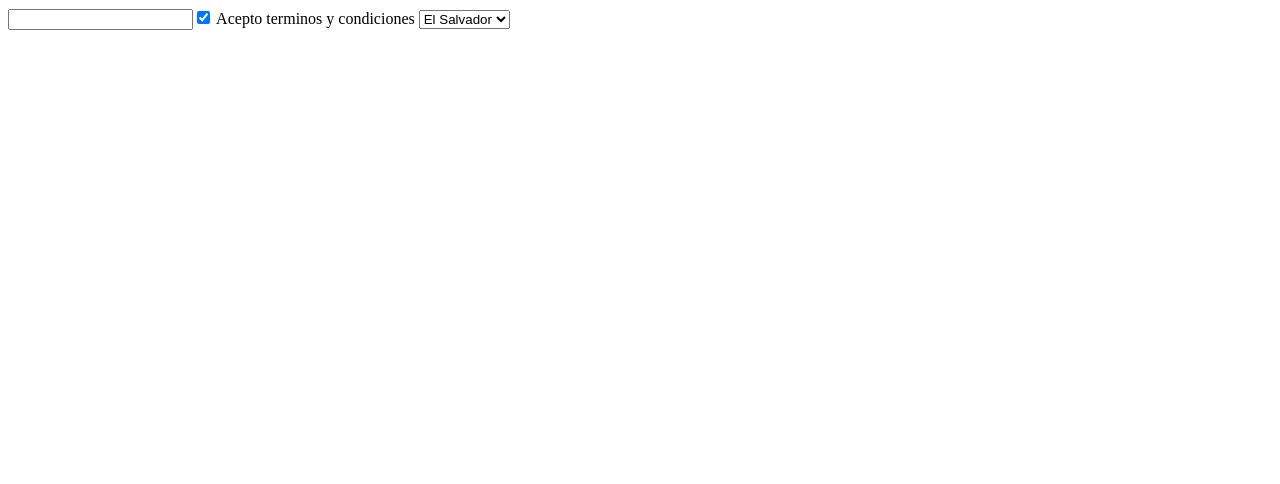
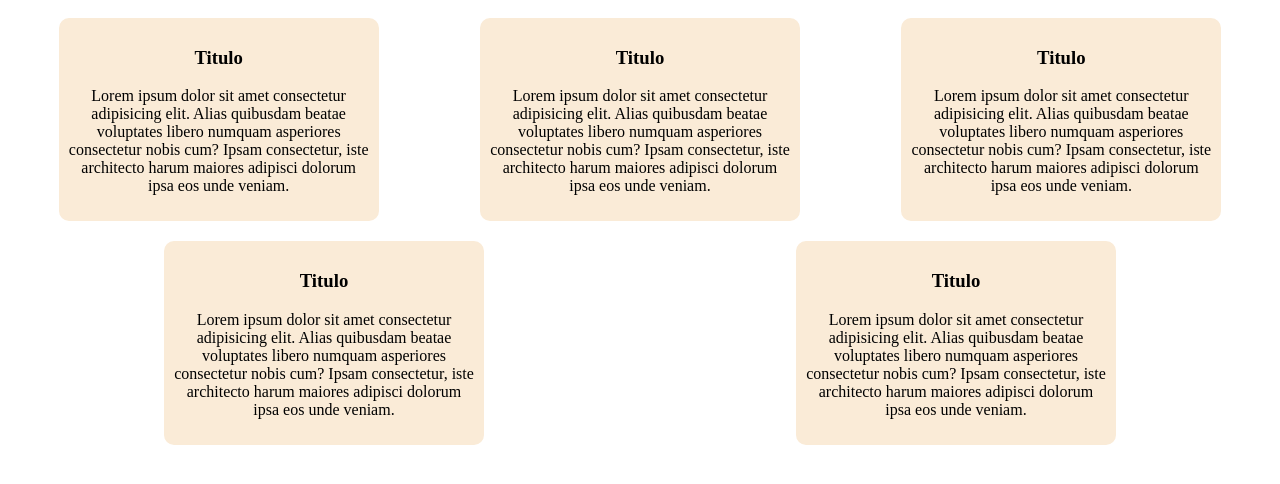
Before and after one commit to willianH4/VueJS-FirstApp, a Vue app: page / in a window 1280 px wide. Shown: the top 484 px of the page. Built offline with nearby package versions, Linux system fonts and the light colour scheme.

Commit message:
Vertical comunication betwewn components - first step

```diff
--- a/src/App.vue
+++ b/src/App.vue
@@ -1,13 +1,11 @@
 <script setup lang="ts">
   // logic or components
-import CycleComposition from './components/cycle/CycleComposition.vue';
-import ModelForm from './components/forms/ModelForm.vue';
+import PostList from '@/components/post/PostList.vue'
 </script>
 
 <template>
   <!-- html -->
-  <ModelForm />
-  <CycleComposition/>
+  <PostList />
 </template>
 
 <style scoped>
--- /dev/null
+++ b/src/components/post/PostDetail.vue
@@ -0,0 +1,23 @@
+<template>
+    <div class="post">
+        <h3>Titulo</h3>
+        <p>Lorem ipsum dolor sit amet consectetur adipisicing elit. Alias quibusdam beatae voluptates libero numquam asperiores consectetur nobis cum? Ipsam consectetur, iste architecto harum maiores adipisci dolorum ipsa eos unde veniam.</p>
+    </div>
+</template>
+
+<script lang="ts" setup>
+</script>
+
+<style scoped>
+    .post {
+        width: 300px;
+        border-radius: 10px;
+        height: auto;
+        min-height: 100px;
+        background-color: antiquewhite;
+        text-align: center;
+        margin: 10px;
+        padding: 10px;
+    }
+
+</style>
--- /dev/null
+++ b/src/components/post/PostList.vue
@@ -0,0 +1,43 @@
+<template>
+    <div class="container">
+        <PostDetailVue v-for="(post, index) in info" :key="index" title="post.title" content="post.content"/>
+    </div>
+</template>
+
+<script lang="ts" setup>
+import PostDetailVue from './PostDetail.vue';
+import type { IPost } from '@/data/interfaces/Post';
+
+
+    let info:Array<IPost> = [
+        {
+            title: 'Post 1',
+            content: 'Texto del post 1'
+        },
+        {
+            title: 'Post 2',
+            content: 'Texto del post 2'
+        },
+        {
+            title: 'Post 3',
+            content: 'Texto del post 3'
+        },
+        {
+            title: 'Post 4',
+            content: 'Texto del post 4'
+        },
+        {
+            title: 'Post 5',
+            content: 'Texto del post 5'
+        }
+    ]
+</script>
+
+<style scoped>
+    .container {
+        display: flex;
+        flex-wrap: wrap;
+        justify-content: space-around;
+    }
+
+</style>
--- /dev/null
+++ b/src/data/interfaces/Post.ts
@@ -0,0 +1,4 @@
+export interface IPost {
+    title: string;
+    content: string;
+}
```
